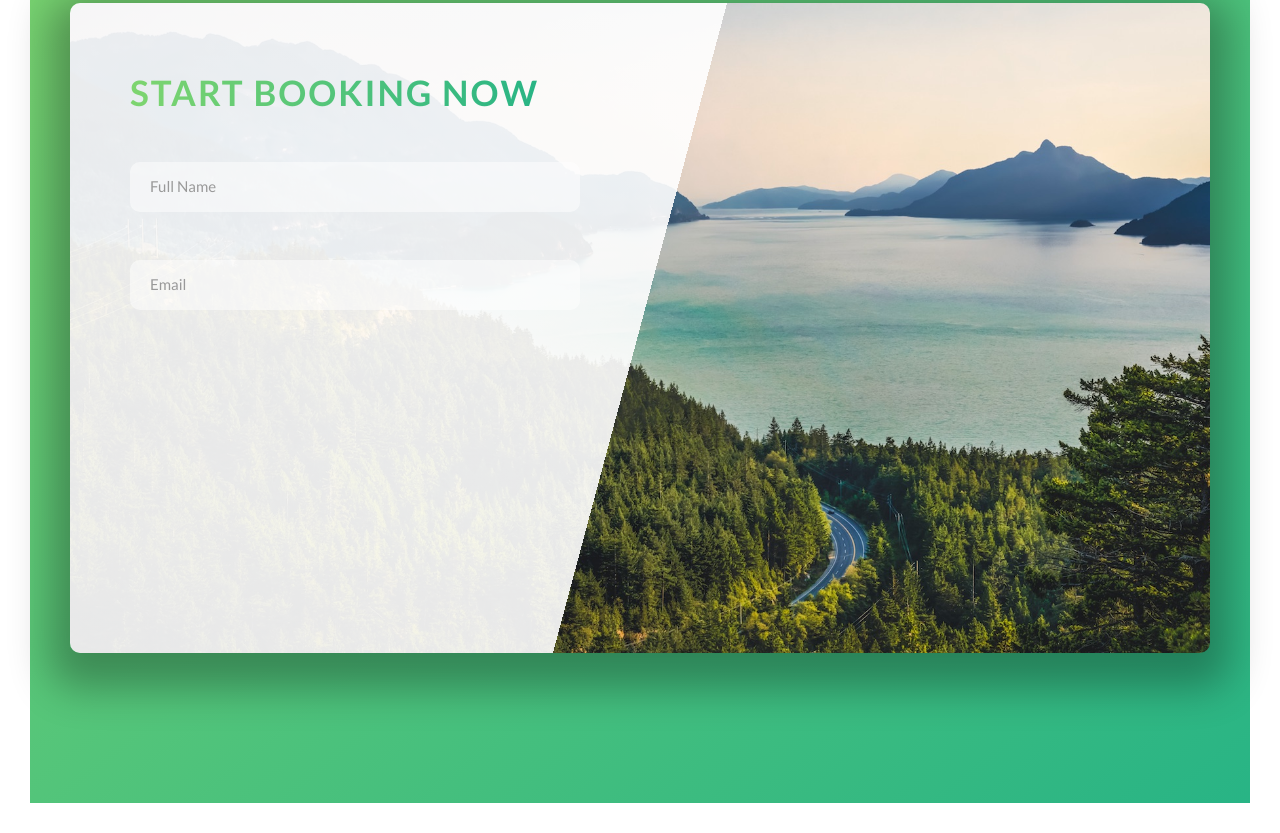
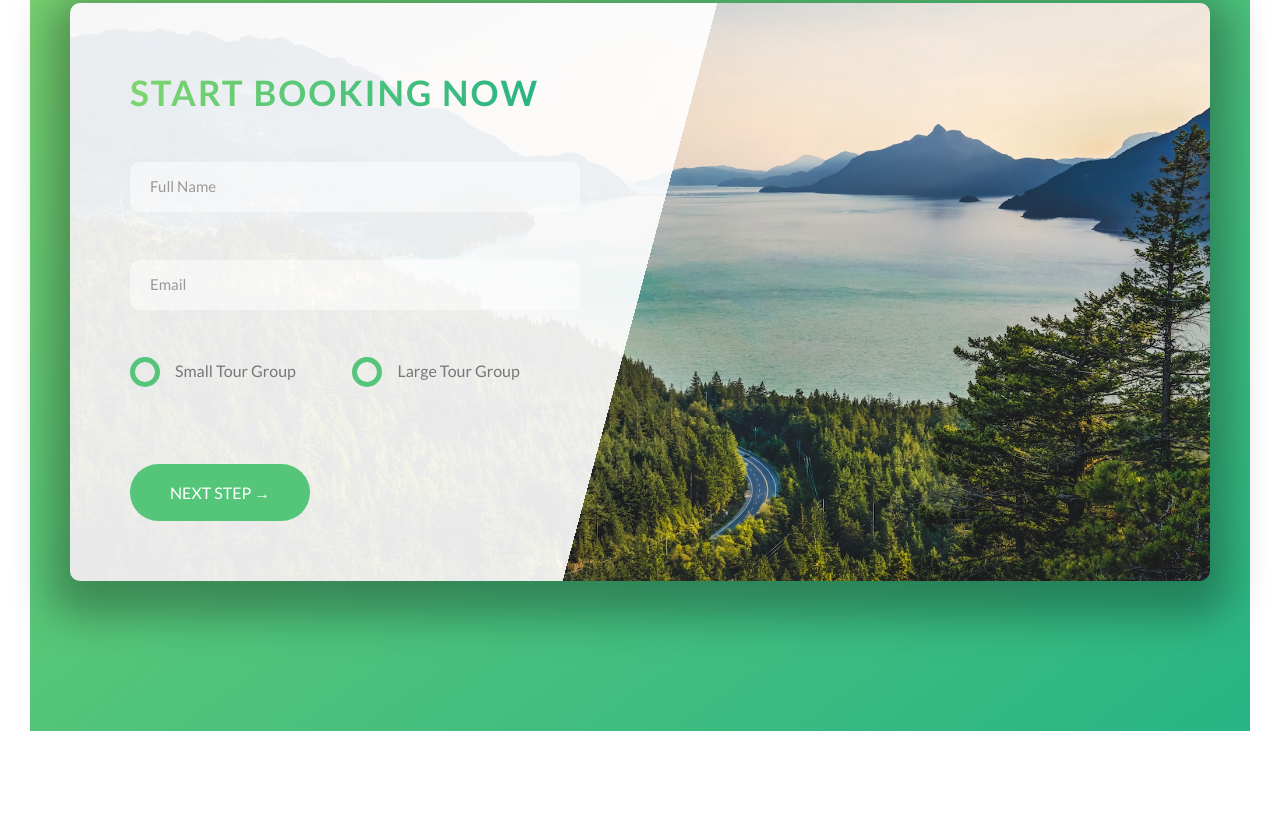
Before and after one commit to sundeepamit/Natour, a website: page index.html in a window 1280 px wide. Shown: the part 4593-5426 px from the top of the page. After the commit the page ends 5354 px from the top, so only its background shows below. Drawn offline with Linux system fonts and the light colour scheme.

Commit message:
completed booking section

```diff
--- a/index.html
+++ b/index.html
@@ -261,6 +261,23 @@
                                 <input id="email" type="email" class="form__input" placeholder="Email" required>
                                 <label for="email" class="form__label">Email</label>
                             </div>
+                            <div class="form__group">
+                                <div class="form__radio-group">
+                                    <input id="small" type="radio" class="form__radio-input" name="size">
+                                    <label for="small" class="form__radio-label">
+                                        <span class="form__radio-button"></span>
+                                        Small Tour Group</label>
+                                </div>
+                                <div class="form__radio-group">
+                                    <input id="large" type="radio" class="form__radio-input" name="size">
+                                    <label for="large" class="form__radio-label">
+                                        <span class="form__radio-button"></span>
+                                        Large Tour Group</label>
+                                </div>
+                            </div>
+                            <div class="u-margin-top-big ">
+                                <a href="#" class="btn  btn--green btn--animated">Next step &rarr;</a>
+                            </div>
                         </form>
                     </div>
                 </div>
--- a/sass/components/_form.scss
+++ b/sass/components/_form.scss
@@ -14,7 +14,7 @@
         border-bottom: 2px solid transparent;
         width: 100%;
         display: block;
-
+        transition: all .3s;
         &:focus{
             outline:none;
             box-shadow: 0 1rem 2rem rgba($color-black,.1);
@@ -45,4 +45,45 @@
         visibility: hidden;
         transform: translateY(-4rem);
     }
+    &__radio-input{
+        display: none;
+    }
+    &__radio-group{
+        width: 49%;
+        display: inline-block;
+    }
+    &__radio-label{
+        font-size: $default-font-size;
+        cursor: pointer;
+        position: relative;
+        padding-left: 4.5rem;
+    }
+    &__radio-button{
+        width: 3rem;
+        height: 3rem;
+        border: 5px solid $color-primary;
+        border-radius: 50%;
+        display: inline-block;
+        position: absolute;
+        top:-.4rem;
+        left:0;
+
+        &::after{
+            content: "";
+            display: block;
+            height: 1rem;
+            width: 1rem;
+            border-radius: 50%;
+            position: absolute;
+            top:50%;
+            left: 50%;
+            transform: translate(-50%,-50%);
+            background-color: $color-primary;
+            opacity: 0;
+            transition: opacity .2s;
+        }
+    }
+    &__radio-input:checked ~&__radio-label &__radio-button::after{
+         opacity: 1;
+    }
 }
--- a/sass/pages/_home.scss
+++ b/sass/pages/_home.scss
@@ -38,7 +38,6 @@
 .book{
     background-image: linear-gradient(105deg,rgba($color-white,.9) 0%,rgba($color-white,.9) 50%,transparent 50%,),url(../img/nat-10.jpg);
     background-size: cover;
-    height: 65rem;
     border-radius: 1rem;
     box-shadow: 0 1.5rem 4rem 2rem rgba($color-black,.3);
 
```
Also changed, not shown: css/style.css.
